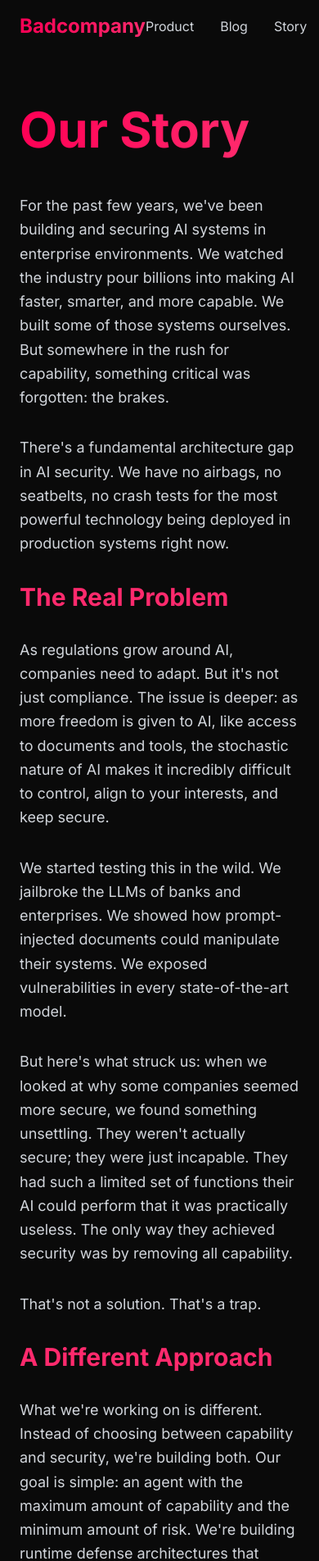
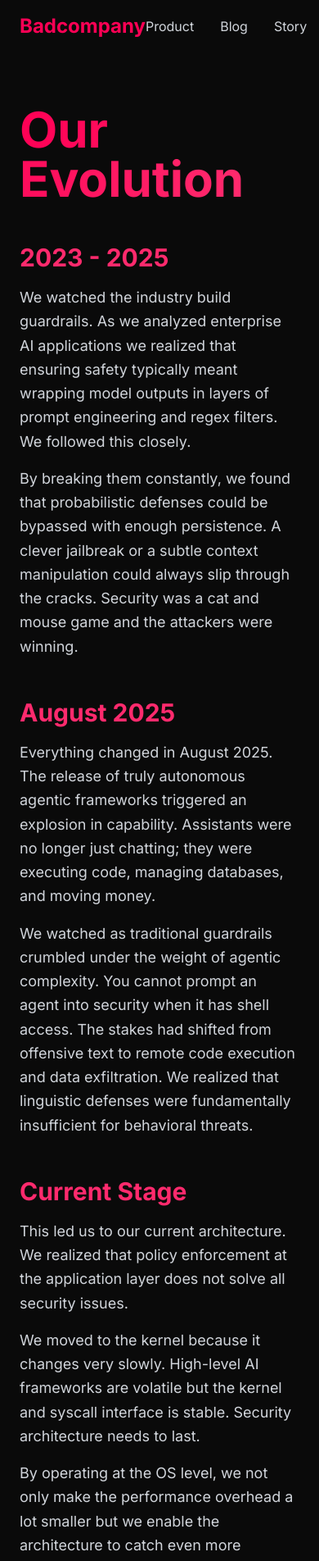
Before and after one commit to BadC-mpany/website, a Next.js app: page /story in a window 390 px wide. Shown: the top 1904 px of the page at 82% size. Built offline with nearby package versions, Linux system fonts and the light colour scheme.

Commit message:
update v2.0

```diff
--- a/app/globals.css
+++ b/app/globals.css
@@ -1,6 +1,11 @@
 @tailwind base;
 @tailwind components;
 @tailwind utilities;
+
+:root {
+  --cyber-blue: #00d4ff;
+}
+
 
 @layer base {
   body {
@@ -99,11 +104,11 @@
   color: #ffffff;
 }
 
-.markdown-body li > p {
+.markdown-body li>p {
   margin-top: 16px;
 }
 
-.markdown-body li + li {
+.markdown-body li+li {
   margin-top: 0.25em;
 }
 
@@ -114,11 +119,11 @@
   border-left: 0.25em solid rgba(255, 255, 255, 0.3);
 }
 
-.markdown-body blockquote > :first-child {
+.markdown-body blockquote> :first-child {
   margin-top: 0;
 }
 
-.markdown-body blockquote > :last-child {
+.markdown-body blockquote> :last-child {
   margin-bottom: 0;
 }
 
@@ -154,7 +159,7 @@
   border: 0;
 }
 
-.markdown-body pre > code {
+.markdown-body pre>code {
   padding: 0;
   margin: 0;
   word-break: normal;
--- a/app/page.tsx
+++ b/app/page.tsx
@@ -1,9 +1,9 @@
 import Header from '../components/Header'
 import Footer from '../components/Footer'
 import Hero from '../sections/Hero'
+import OpenSource from '../sections/OpenSource'
 import Repositories from '../sections/Repositories'
 import Subscribe from '../sections/Subscribe'
-import Game from '../sections/Game'
 import Unique from '../sections/Unique'
 import Team from '../sections/Team'
 import Contact from '../sections/Contact'
@@ -25,9 +25,9 @@ export default function Home() {
       <div className="relative z-10">
         <Header />
         <Hero />
+        <OpenSource />
         <Repositories />
         <Subscribe />
-        <Game />
         <Unique />
         <Team />
         <Contact />
--- a/app/product/page.tsx
+++ b/app/product/page.tsx
@@ -17,104 +17,107 @@ export default function Product() {
               transition={{ duration: 0.6 }}
             >
               <h1 className="text-6xl md:text-7xl font-bold mb-4">
-                <span className="text-gradient glow-red">Runtime Defense</span>
-                <span className="text-white block mt-2">for Autonomous AI Agents</span>
+                <span className="text-gradient glow-red">The Product</span>
+                <span className="text-white block mt-2 text-4xl md:text-5xl">Deterministic Security Substrate</span>
               </h1>
-              <p className="text-xl text-cyber-pink mb-8">In private beta</p>
+              <p className="text-xl text-cyber-pink mb-8">Cross-platform protection for Linux, Windows, and MacOS systems</p>
 
-              <div className="space-y-8 text-lg text-gray-300 leading-relaxed">
+              <div className="space-y-12 text-lg text-gray-300 leading-relaxed">
                 <div>
-                  <h2 className="text-3xl font-bold text-cyber-pink mb-4">From Detection to Prevention</h2>
-                  <p>
-                    We're building a pluggable, production-grade security layer to ensure agents are safe, shifting the industry from detection-first
-                    to prevention-first guarantees. Our product combines self-evolving runtime guardrails, a cryptographic
-                    capability-and-provenance layer, and a risk engine that enforces least-privilege at call time.
+                  <p className="text-xl leading-relaxed">
+                    Badcompany develops a cross-platform, deterministic security substrate that establishes a mathematically verifiable safety envelope for autonomous agents. We replace probabilistic guardrails with execution-layer enforcement, securing critical infrastructure by making safety an immutable physical constraint of the system.
                   </p>
                 </div>
 
                 <div>
-                  <h3 className="text-2xl font-bold text-cyber-pink mb-3">How It Works</h3>
-                  <ul className="space-y-3 ml-6">
+                  <h2 className="text-3xl font-bold text-cyber-pink mb-6">The Architectural Core</h2>
+                  <div className="space-y-6">
+                    <div>
+                      <h3 className="text-xl font-bold text-white mb-2">Deterministic Policy Enforcement Point (PEP)</h3>
+                      <p>
+                        The PEP sits directly in the execution path between the agent and the operating system. It acts as a
+                        mandatory gatekeeper for every tool call, API request, and file system interaction. By intercepting
+                        actions at the syscall level, it replaces best-effort filters with absolute, binary enforcement.
+                      </p>
+                    </div>
+
+                    <div>
+                      <h3 className="text-xl font-bold text-white mb-2">RL-Driven Intent Recognition</h3>
+                      <p>
+                        While the PEP handles static rules, a specialized Reinforcement Learning Engine analyzes
+                        high-fidelity logs in real-time. It identifies intent patterns, detecting multi-step injection
+                        attacks or anomalous logic branches that static signatures miss, and communicates with the PEP to
+                        dynamically revoke capabilities.
+                      </p>
+                    </div>
+
+                    <div>
+                      <h3 className="text-xl font-bold text-white mb-2">Stateful Taint Tracking</h3>
+                      <p>
+                        We track the origin and flow of data throughout the agentic session. If an agent interacts with
+                        untrusted context (e.g., a RAG-retrieved document or a web search), the system taints the session,
+                        automatically restricting access to sensitive tools until the state is verified or cleansed.
+                      </p>
+                    </div>
+                  </div>
+                </div>
+
+                <div>
+                  <h2 className="text-3xl font-bold text-cyber-pink mb-6">Technical Reasoning: The Kernel-Level Shift</h2>
+                  <p className="mb-6">
+                    Current AI infrastructure resembles the Enterprise Java era of the 2000s; bloated with high-level
+                    abstractions that introduce massive latency and unobservable debt. We move enforcement to the kernel
+                    level for two reasons:
+                  </p>
+                  <ul className="space-y-4 ml-2">
                     <li className="flex gap-3">
-                      <span className="text-cyber-red">▪</span>
-                      <span><strong>Self-Evolving Guardrails:</strong> Guardrails evolve continuously through automated red-teaming and incorporation of the latest AI-security research</span>
+                      <span className="text-cyber-red mt-1">▪</span>
+                      <div>
+                        <strong className="text-white">Zero-Latency Performance (&lt;10ms):</strong> Security cannot be a trade-off
+                        for utility. By operating at the lowest level of the stack, we achieve a target latency of less than
+                        10ms, ensuring that real-time agentic workflows remain fast enough for business-critical operations.
+                      </div>
                     </li>
                     <li className="flex gap-3">
-                      <span className="text-cyber-red">▪</span>
-                      <span><strong>Cryptographic Capability Layer:</strong> Issues attenuable, auditable tokens and cryptographic verification so every tool invocation and side-effect is verifiably authorized and traceable</span>
-                    </li>
-                    <li className="flex gap-3">
-                      <span className="text-cyber-red">▪</span>
-                      <span><strong>Risk Engine:</strong> Enforces least-privilege at call time with deterministic, auditable agent behavior</span>
+                      <span className="text-cyber-red mt-1">▪</span>
+                      <div>
+                        <strong className="text-white">Architectural Durability:</strong> High-level AI frameworks and Gemini/GPT
+                        integrations are volatile and change monthly. The kernel/syscall interface is stable. By building at
+                        this level, our security substrate remains immune to the rapid obsolescence of high-abstraction software.
+                      </div>
                     </li>
                   </ul>
                 </div>
 
                 <div>
-                  <h3 className="text-2xl font-bold text-cyber-pink mb-3">Key Benefits</h3>
-                  <ul className="space-y-2 ml-6">
+                  <h2 className="text-3xl font-bold text-cyber-pink mb-6">Observability and Verification</h2>
+                  <ul className="space-y-4 ml-2">
                     <li className="flex gap-3">
-                      <span className="text-cyber-red">✓</span>
-                      <span>Minimal integration overhead</span>
+                      <span className="text-cyber-red mt-1">▪</span>
+                      <div>
+                        <strong className="text-white">High-Fidelity Logs:</strong> We provide deep visibility into agent
+                        behavior that is impossible at the application layer, capturing exactly how an agent interacts with
+                        the underlying infrastructure.
+                      </div>
                     </li>
                     <li className="flex gap-3">
-                      <span className="text-cyber-red">✓</span>
-                      <span>High autonomy with verifiable authority</span>
-                    </li>
-                    <li className="flex gap-3">
-                      <span className="text-cyber-red">✓</span>
-                      <span>No UX compromises</span>
-                    </li>
-                    <li className="flex gap-3">
-                      <span className="text-cyber-red">✓</span>
-                      <span>Prevents privilege escalation</span>
-                    </li>
-                    <li className="flex gap-3">
-                      <span className="text-cyber-red">✓</span>
-                      <span>Enables safe delegation between agents and subagents</span>
-                    </li>
-                    <li className="flex gap-3">
-                      <span className="text-cyber-red">✓</span>
-                      <span>Integration with enterprise tools</span>
+                      <span className="text-cyber-red mt-1">▪</span>
+                      <div>
+                        <strong className="text-white">Cryptographic Capability Binding:</strong> Every tool access is backed
+                        by a cryptographically signed token. An agent cannot hallucinate its way into an unauthorized
+                        database; the execution environment simply refuses to resolve the request without a valid, policy-backed signature.
+                      </div>
                     </li>
                   </ul>
                 </div>
 
-                <div>
-                  <h3 className="text-2xl font-bold text-cyber-pink mb-3">The Problem We Solve</h3>
-                  <p>
-                    We've jailbroken every state-of-the-art LLM. We've poisoned agentic frameworks integrated with payroll,
-                    billing, and financial systems. We've demonstrated how a single prompt-injected PDF can hijack bank accounts.
-                  </p>
-                  <p className="mt-4">
-                    AI agents are about to control payment rails, crypto transfers, and financial operations. Without runtime
-                    defense, we're building an open playground for attackers.
+                <div className="border-t border-cyber-red/20 pt-8 mt-12">
+                  <p className="text-xl font-medium text-gray-200">
+                    In summary, Badcompany transforms security from a linguistic suggestion into a deterministic
+                    execution substrate, allowing organizations to deploy autonomous agents with mathematical certainty.
                   </p>
                 </div>
 
-                <div className="border-t border-cyber-red/20 pt-8 mt-12">
-                  <h2 className="text-3xl font-bold text-cyber-pink mb-4">The Bounty Platform</h2>
-                  <p>
-                    As a complement to our core product, we're launching a Kaggle-style platform for AI-security bounties
-                    and competitive games. Researchers and practitioners hack realistic scenarios including prompt injections,
-                    jailbreaks, RAG attacks, and context escalation across difficulty levels.
-                  </p>
-
-                  <div className="mt-4 space-y-3">
-                    <p>
-                      <strong className="text-cyber-pink">Custom Challenges:</strong> Create custom challenge scenarios using
-                      privacy-preserving building blocks that mimic real systems without revealing proprietary logic.
-                    </p>
-                    <p>
-                      <strong className="text-cyber-pink">Continuous Red-Teaming:</strong> This marketplace accelerates continuous
-                      red-teaming and builds a corpus of exploitable patterns.
-                    </p>
-                    <p>
-                      <strong className="text-cyber-pink">Feedback Loop:</strong> Practical adversarial data feeds back into our
-                      guardrails and threat models, creating a virtuous cycle of security improvement.
-                    </p>
-                  </div>
-                </div>
               </div>
             </motion.div>
           </div>
--- a/app/story/page.tsx
+++ b/app/story/page.tsx
@@ -17,71 +17,52 @@ export default function Story() {
               transition={{ duration: 0.6 }}
             >
               <h1 className="text-6xl md:text-7xl font-bold mb-12">
-                <span className="text-gradient glow-red">Our Story</span>
+                <span className="text-gradient glow-red">Our Evolution</span>
               </h1>
 
-              <div className="space-y-8 text-lg text-gray-300 leading-relaxed">
-                <p>
-                  For the past few years, we've been building and securing AI systems in enterprise environments.
-                  We watched the industry pour billions into making AI faster, smarter, and more capable. We built some
-                  of those systems ourselves. But somewhere in the rush for capability, something critical was forgotten:
-                  the brakes.
-                </p>
-
-                <p>
-                  There's a fundamental architecture gap in AI security. We have no airbags, no seatbelts, no crash tests
-                  for the most powerful technology being deployed in production systems right now.
-                </p>
-
-                <h2 className="text-3xl font-bold text-cyber-pink mt-12 mb-4">The Real Problem</h2>
-
-                <p>
-                  As regulations grow around AI, companies need to adapt. But it's not just compliance. The issue is deeper:
-                  as more freedom is given to AI, like access to documents and tools, the stochastic nature of AI makes it
-                  incredibly difficult to control, align to your interests, and keep secure.
-                </p>
-
-                <p>
-                  We started testing this in the wild. We jailbroke the LLMs of banks and enterprises. We showed how
-                  prompt-injected documents could manipulate their systems. We exposed vulnerabilities in every state-of-the-art model.
-                </p>
-
-                <p>
-                  But here's what struck us: when we looked at why some companies seemed more secure, we found something
-                  unsettling. They weren't actually secure; they were just incapable. They had such a limited set of functions
-                  their AI could perform that it was practically useless. The only way they achieved security was by removing all capability.
-                </p>
-
-                <p>
-                  That's not a solution. That's a trap.
-                </p>
-
-                <h2 className="text-3xl font-bold text-cyber-pink mt-12 mb-4">A Different Approach</h2>
-
-                <p>
-                  What we're working on is different. Instead of choosing between capability and security, we're building both. Our goal is simple: an agent with the maximum amount of capability and the minimum amount of risk.
-                  We're building runtime defense architectures that verify every action, ensure provenance of every decision,
-                  and enforce least-privilege at the cryptographic level.
-                </p>
-
-                <p>
-                  This isn't detection. This isn't a band-aid. This is prevention.
-                </p>
-
-                <div className="bg-cyber-black/50 border-2 border-cyber-red/30 rounded-xl p-8 mt-12">
-                  <h3 className="text-2xl font-bold text-cyber-pink mb-4">Where We Are Now</h3>
+              <div className="space-y-12 text-lg text-gray-300 leading-relaxed">
+                <div>
+                  <h2 className="text-3xl font-bold text-cyber-pink mb-4">2023 - 2025</h2>
                   <p>
-                    Our guardrails and defense architectures are in private beta with four enterprise clients.
-                    We're validating our approach in real-world conditions; in systems where the stakes are high and the
-                    need for both capability and security is urgent. We've moved from proving the problem exists to proving
-                    that solutions can work.
+                    We watched the industry build guardrails. As we analyzed enterprise AI applications
+                    we realized that ensuring safety typically meant wrapping model outputs in layers of prompt engineering and
+                    regex filters. We followed this closely.
+                  </p>
+                  <p className="mt-4">
+                    By breaking them constantly, we found that probabilistic defenses could be bypassed with enough
+                    persistence. A clever jailbreak or a subtle context manipulation could always slip through the cracks.
+                    Security was a cat and mouse game and the attackers were winning.
                   </p>
                 </div>
 
-                {/* <p className="text-gray-400 italic mt-12">
-                  Since 2022 we've been building enterprise AI applications. Since 2024 we've focused on AI security research.
-                  Since June 2025 we've been fully committed to this. Since September 2025, it's been 24/7.
-                </p> */}
+                <div>
+                  <h2 className="text-3xl font-bold text-cyber-pink mb-4">August 2025</h2>
+                  <p>
+                    Everything changed in August 2025. The release of truly autonomous agentic frameworks triggered an
+                    explosion in capability. Assistants were no longer just chatting; they were executing code, managing
+                    databases, and moving money.
+                  </p>
+                  <p className="mt-4">
+                    We watched as traditional guardrails crumbled under the weight of agentic complexity.
+                    You cannot prompt an agent into security when it has shell access. The stakes had shifted from
+                    offensive text to remote code execution and data exfiltration. We realized that linguistic defenses were fundamentally
+                    insufficient for behavioral threats.
+                  </p>
+                </div>
+
+                <div>
+                  <h2 className="text-3xl font-bold text-cyber-pink mb-4">Current Stage</h2>
+                  <p>
+                    This led us to our current architecture. We realized that policy enforcement at the application layer does not solve all security issues.
+                  </p>
+                  <p className="mt-4">
+                    We moved to the kernel because it changes very slowly. High-level AI frameworks are volatile but the kernel and syscall interface is stable. Security architecture needs to last.
+                  </p>
+                  <p className="mt-4">
+                    By operating at the OS level, we not only make the performance overhead a lot smaller but we enable the architecture to catch even more malicious activity. We don't just suggest that an agent shouldn't access a file; the operating system simply pretends the file does not exist.
+                  </p>
+                </div>
+
               </div>
             </motion.div>
           </div>
--- a/components/Footer.tsx
+++ b/components/Footer.tsx
@@ -3,7 +3,7 @@ export default function Footer() {
     <footer className="bg-cyber-black/80 border-t border-cyber-red/20 py-12">
       <div className="container mx-auto px-6 text-center">
         <p className="text-2xl font-bold text-cyber-red glow-red">
-          We help build trust in AI systems
+          We help build trust in Agentic systems
         </p>
       </div>
     </footer>
--- a/components/Header.tsx
+++ b/components/Header.tsx
@@ -6,59 +6,81 @@ import Link from 'next/link'
 
 export default function Header() {
   const [scrolled, setScrolled] = useState(false)
+  const [isBlueTheme, setIsBlueTheme] = useState(false)
 
   useEffect(() => {
     const handleScroll = () => {
       setScrolled(window.scrollY > 20)
+
+      // Check if header overlaps with the opensource section
+      const opensourceSection = document.getElementById('opensource')
+      if (opensourceSection) {
+        const rect = opensourceSection.getBoundingClientRect()
+        const headerHeight = 80 // approximate header height
+        const offset = 150 // Trigger transition slightly earlier/later
+
+        // If the section is in view (with offset)
+        // Start blue sooner (when section is approaching top)
+        // End blue sooner (when section is leaving top)
+        const isOverOpensource = rect.top < (headerHeight + offset) && rect.bottom > offset
+        setIsBlueTheme(isOverOpensource)
+      } else {
+        setIsBlueTheme(false)
+      }
     }
     window.addEventListener('scroll', handleScroll)
+    handleScroll() // Initial check
     return () => window.removeEventListener('scroll', handleScroll)
   }, [])
 
+  // Color values for smooth transitions
+  const accentColor = isBlueTheme ? '#3b82f6' : '#ff0055' // cyber-blue vs cyber-red
+  const borderColorValue = isBlueTheme ? 'rgba(59, 130, 246, 0.3)' : 'rgba(255, 0, 85, 0.2)'
+
   return (
     <header
-      className={`fixed top-0 left-0 right-0 z-50 transition-all duration-300 ${
-        scrolled ? 'bg-cyber-black/80 backdrop-blur-md border-b border-cyber-red/20' : ''
-      }`}
+      className={`fixed top-0 left-0 right-0 z-50 transition-all duration-500 ${scrolled ? 'bg-cyber-black/80 backdrop-blur-md' : ''
+        }`}
+      style={{
+        borderBottom: scrolled ? `1px solid ${borderColorValue}` : 'none',
+        transition: 'all 0.5s ease-in-out'
+      }}
     >
       <nav className="container mx-auto px-6 py-4">
         <div className="flex items-center justify-between">
           <Link href="/" className="flex items-center space-x-3">
-
-            <span className="text-2xl font-bold text-gradient">Badcompany</span>
+            <span
+              className="text-2xl font-bold"
+              style={{
+                color: accentColor,
+                transition: 'color 0.5s ease-in-out'
+              }}
+            >
+              Badcompany
+            </span>
           </Link>
 
           <div className="flex items-center space-x-8">
-            <Link
-              href="/product"
-              className="text-gray-300 hover:text-cyber-red transition-colors"
-            >
-              Product
-            </Link>
-            <Link
-              href="/blog"
-              className="text-gray-300 hover:text-cyber-red transition-colors"
-            >
-              Blog
-            </Link>
-            <Link
-              href="/story"
-              className="text-gray-300 hover:text-cyber-red transition-colors"
-            >
-              Story
-            </Link>
-            <Link
-              href="/#team"
-              className="text-gray-300 hover:text-cyber-red transition-colors"
-            >
-              Team
-            </Link>
-            <Link
-              href="/#contact"
-              className="text-gray-300 hover:text-cyber-red transition-colors"
-            >
-              Contact
-            </Link>
+            {[
+              { href: '/product', label: 'Product' },
+              { href: '/blog', label: 'Blog' },
+              { href: '/story', label: 'Story' },
+              { href: '/#team', label: 'Team' },
+              { href: '/#contact', label: 'Contact' }
+            ].map((link) => (
+              <Link
+                key={link.href}
+                href={link.href}
+                className="text-gray-300 transition-colors duration-500"
+                style={{
+                  ['--hover-color' as string]: accentColor,
+                }}
+                onMouseEnter={(e) => (e.currentTarget.style.color = accentColor)}
+                onMouseLeave={(e) => (e.currentTarget.style.color = '')}
+              >
+                {link.label}
+              </Link>
+            ))}
           </div>
         </div>
       </nav>
--- a/sections/Hero.tsx
+++ b/sections/Hero.tsx
@@ -21,8 +21,7 @@ export default function Hero() {
               In private beta with enterprise clients
             </p>
             <p className="text-lg text-gray-400 leading-relaxed mb-8">
-              We've jailbroken every state-of-the-art LLM. AI agents now have authority over bank accounts,
-              payment rails, and financial operations. We're building the security the industry forgot.
+              Providing mathematical certainty for enterprises, so Agents can be used in critical infrastructure too.
             </p>
             <div className="flex flex-col sm:flex-row gap-4">
               <a
--- a/sections/Unique.tsx
+++ b/sections/Unique.tsx
@@ -5,8 +5,8 @@ import Image from 'next/image'
 
 const features = [
   {
-    title: 'We Jailbreak Everything',
-    description: 'We\'ve cracked every state-of-the-art LLM. We understand the attack surface better than anyone.',
+    title: 'Extremely Agile',
+    description: 'We react and adopt to news and articles coming out in the field immediately.',
     icon: '/svg/bomb.svg'
   },
   {
```
Also changed, not shown: sections/OpenSource.tsx (added, +70 -0 lines), sections/Team.tsx (+3 -28 lines).
